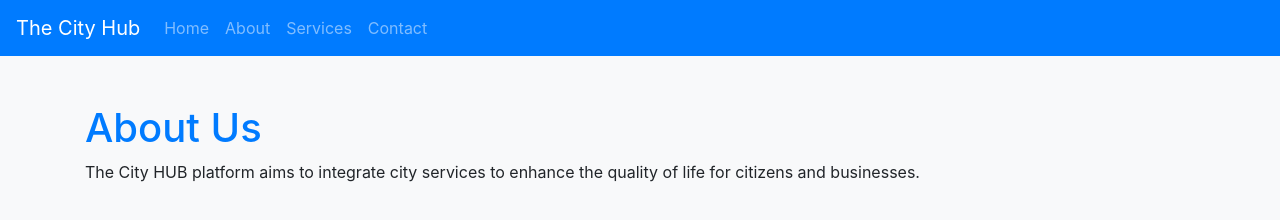
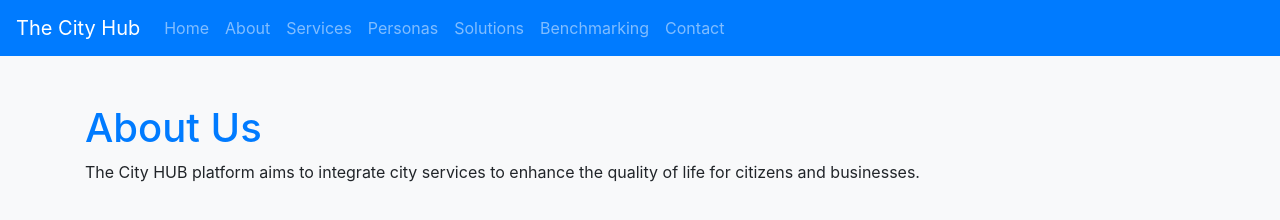
Before and after one commit to lancecloete/The-City-Hub-Project, a plain HTML site: page about.html in a window 1280 px wide. Drawn offline with nearby package versions, Linux system fonts and the light colour scheme.

Commit message:
Update all html files navigation bar

```diff
--- a/about.html
+++ b/about.html
@@ -25,6 +25,15 @@
           <a class="nav-link" href="services.html">Services</a>
         </li>
         <li class="nav-item">
+          <a class="nav-link" href="personas.html">Personas</a>
+        </li>
+        <li class="nav-item">
+          <a class="nav-link" href="solutions.html">Solutions</a>
+        </li>
+        <li class="nav-item">
+          <a class="nav-link" href="benchmarking.html">Benchmarking</a>
+        </li>
+        <li class="nav-item">
           <a class="nav-link" href="contact.html">Contact</a>
         </li>
       </ul>
```
Also changed, not shown: contact.html (+9 -0 lines), index.html (+4 -1 lines), personas.html (+6 -0 lines), services.html (+9 -0 lines), solutions.html (+6 -0 lines).
